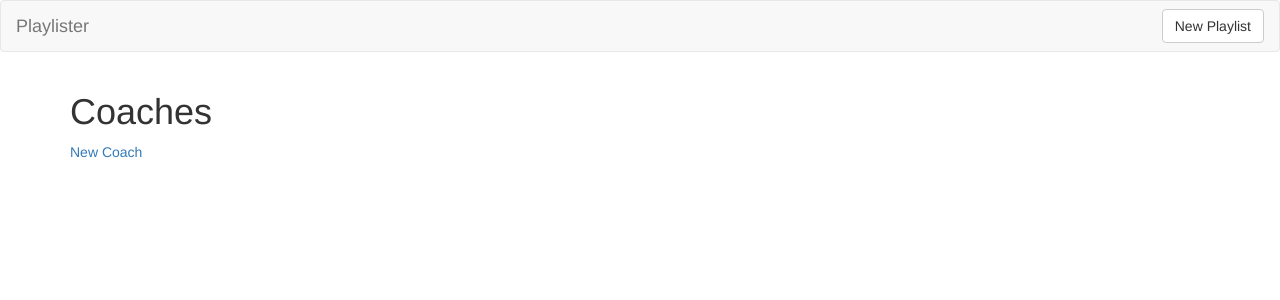
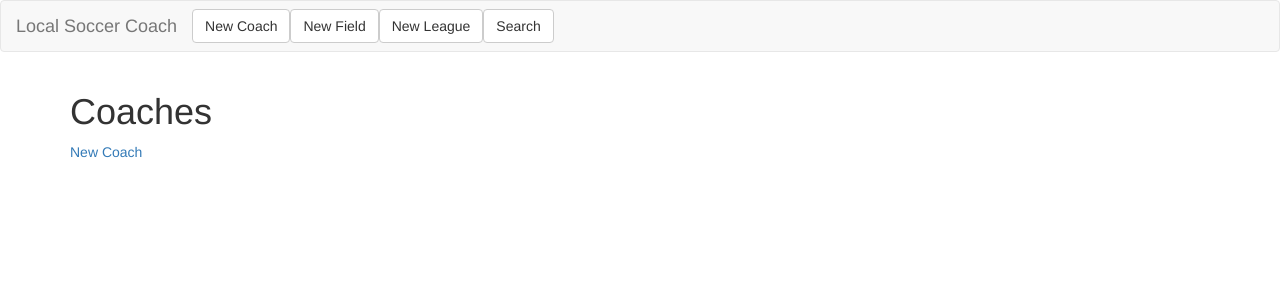
Before and after one commit to teknofage/Local-Soccer-Coach, a Flask app: page / in a window 1280 px wide. Shown: the top 300 px of the page. Run offline with Flask 2, Linux system fonts and the light colour scheme; data that the repository does not hold is empty; some libraries are stand-ins or nearby versions.

Commit message:
three different create pages working

```diff
--- a/app.py
+++ b/app.py
@@ -3,7 +3,7 @@ from pymongo import MongoClient
 from bson.objectid import ObjectId
 import os
 
-host = os.environ.get('MONGODB_URI', 'mongodb://localhost:27017/Local Soccer Coach')
+host = os.environ.get('MONGODB_URI', 'mongodb://localhost:27017/Local-Soccer-Coach')
 client = MongoClient(host=f'{host}?retryWrites=false')
 db = client.get_default_database()
 coaches = db.coaches
@@ -16,7 +16,7 @@ leagues = db.leagues
 
 app = Flask(__name__)
 
-
+#Coaches
 @app.route('/')
 def coaches_index():
     """Show all coaches."""
@@ -46,8 +46,8 @@ def coaches_new():
 def coaches_show(coach_id):
     """Show a single coach."""
     coach = coaches.find_one({'_id': ObjectId(coach_id)})
-    coach_comments = comments.find({'coach_id': ObjectId(coach_id)})
-    return render_template('coaches_show.html', coach=coach, comments=coach_comments)
+    coach_reviews = reviews.find({'coach_id': ObjectId(coach_id)})
+    return render_template('coaches_show.html', coach=coach, reviews=coach_reviews)
 
 
 @app.route('/coaches/<coach_id>/edit')
@@ -78,26 +78,193 @@ def coaches_delete(coach_id):
     return redirect(url_for('coaches_index'))
 
 
-@app.route('/coaches/comments', methods=['POST'])
-def comments_new():
-    """Submit a new comment."""
-    comment = {
+@app.route('/coaches/reviews', methods=['POST'])
+def coach_reviews_new():
+    """Submit a new review."""
+    review = {
         'title': request.form.get('title'),
         'content': request.form.get('content'),
         'coach_id': ObjectId(request.form.get('coach_id'))
     }
-    print(comment)
-    comment_id = comments.insert_one(comment).inserted_id
+    print(review)
+    review_id = reviews.insert_one(review).inserted_id
     return redirect(url_for('coaches_show', coach_id=request.form.get('coach_id')))
 
 
-@app.route('/coaches/comments/<comment_id>', methods=['POST'])
-def comments_delete(comment_id):
-    """Action to delete a comment."""
-    comment = comments.find_one({'_id': ObjectId(comment_id)})
-    comments.delete_one({'_id': ObjectId(comment_id)})
-    return redirect(url_for('coaches_show', coach_id=comment.get('coach_id')))
+@app.route('/coaches/reviews/<review_id>', methods=['POST'])
+def coach_reviews_delete(review_id):
+    """Action to delete a review."""
+    review = reviews.find_one({'_id': ObjectId(review_id)})
+    reviews.delete_one({'_id': ObjectId(review_id)})
+    return redirect(url_for('coaches_show', coach_id=review.get('coach_id')))
 
+#Leagues
+
+@app.route('/')
+def leagues_index():
+    """Show all leagues."""
+    return render_template('leagues_index.html', leagues=leagues.find())
+
+
+@app.route('/leagues', methods=['POST'])
+def leagues_submit():
+    """Submit a new league."""
+    league = {
+        'name': request.form.get('name'),
+        'age_group': request.form.get('age_group'),
+        'level': request.form.get('level').split(),
+        'website': request.form.get('website').split(),
+        'reviews': request.form.get('reviews')
+    }
+    league_id = leagues.insert_one(league).inserted_id
+    return redirect(url_for('leagues_show', league_id=league_id))
+
+
+@app.route('/leagues/new')
+def leagues_new():
+    """Create a new league."""
+    return render_template('leagues_new.html', league={}, title='New league')
+
+
+@app.route('/leagues/<league_id>')
+def leagues_show(league_id):
+    """Show a single league."""
+    league = leagues.find_one({'_id': ObjectId(league_id)})
+    league_reviews = reviews.find({'league_id': ObjectId(league_id)})
+    return render_template('leagues_show.html', league=league, reviews=league_reviews)
+
+
+@app.route('/leagues/<league_id>/edit')
+def leagues_edit(league_id):
+    """Show the edit form for a league."""
+    league = leagues.find_one({'_id': ObjectId(league_id)})
+    return render_template('leagues_edit.html', league=league, title='Edit league')
+
+
+@app.route('/leagues/<league_id>', methods=['POST'])
+def leagues_update(league_id):
+    """Submit an edited league."""
+    updated_league = {
+        'title': request.form.get('title'),
+        'description': request.form.get('description'),
+        'videos': request.form.get('videos').split()
+    }
+    leagues.update_one(
+        {'_id': ObjectId(league_id)},
+        {'$set': updated_league})
+    return redirect(url_for('leagues_show', league_id=league_id))
+
+
+@app.route('/leagues/<league_id>/delete', methods=['POST'])
+def leagues_delete(league_id):
+    """Delete one league."""
+    leagues.delete_one({'_id': ObjectId(league_id)})
+    return redirect(url_for('leagues_index'))
+
+
+@app.route('/leagues/reviews', methods=['POST'])
+def league_reviews_new():
+    """Submit a new review."""
+    review = {
+        'title': request.form.get('title'),
+        'content': request.form.get('content'),
+        'league_id': ObjectId(request.form.get('league_id'))
+    }
+    print(review)
+    review_id = reviews.insert_one(review).inserted_id
+    return redirect(url_for('leagues_show', league_id=request.form.get('league_id')))
+
+
+@app.route('/leagues/reviews/<review_id>', methods=['POST'])
+def league_reviews_delete(review_id):
+    """Action to delete a review."""
+    review = reviews.find_one({'_id': ObjectId(review_id)})
+    reviews.delete_one({'_id': ObjectId(review_id)})
+    return redirect(url_for('leagues_show', league_id=review.get('league_id')))
+
+#Fields
+
+@app.route('/')
+def fields_index():
+    """Show all fields."""
+    return render_template('fields_index.html', fields=fields.find())
+
+
+@app.route('/fields', methods=['POST'])
+def fields_submit():
+    """Submit a new field."""
+    field = {
+        'name': request.form.get('name'),
+        'number_of_pitches': request.form.get('number_of_pitches'),
+        'turf': request.form.get('turf').split(),
+        'location': request.form.get('location').split(),
+        'reviews': request.form.get('reviews')
+    }
+    field_id = fields.insert_one(field).inserted_id
+    return redirect(url_for('fields_show', field_id=field_id))
+
+
+@app.route('/fields/new')
+def fields_new():
+    """Create a new field."""
+    return render_template('fields_new.html', field={}, title='New field')
+
+
+@app.route('/fields/<field_id>')
+def fields_show(field_id):
+    """Show a single field."""
+    field = fields.find_one({'_id': ObjectId(field_id)})
+    field_reviews = reviews.find({'field_id': ObjectId(field_id)})
+    return render_template('fields_show.html', field=field, reviews=field_reviews)
+
+
+@app.route('/fields/<field_id>/edit')
+def fields_edit(field_id):
+    """Show the edit form for a field."""
+    field = fields.find_one({'_id': ObjectId(field_id)})
+    return render_template('fields_edit.html', field=field, title='Edit field')
+
+
+@app.route('/fields/<field_id>', methods=['POST'])
+def fields_update(field_id):
+    """Submit an edited field."""
+    updated_field = {
+        'title': request.form.get('title'),
+        'description': request.form.get('description'),
+        'videos': request.form.get('videos').split()
+    }
+    fields.update_one(
+        {'_id': ObjectId(field_id)},
+        {'$set': updated_field})
+    return redirect(url_for('fields_show', field_id=field_id))
+
+
+@app.route('/fields/<field_id>/delete', methods=['POST'])
+def fields_delete(field_id):
+    """Delete one field."""
+    fields.delete_one({'_id': ObjectId(field_id)})
+    return redirect(url_for('fields_index'))
+
+
+@app.route('/fields/reviews', methods=['POST'])
+def field_reviews_new():
+    """Submit a new review."""
+    review = {
+        'title': request.form.get('title'),
+        'content': request.form.get('content'),
+        'field_id': ObjectId(request.form.get('field_id'))
+    }
+    print(review)
+    review_id = reviews.insert_one(review).inserted_id
+    return redirect(url_for('fields_show', field_id=request.form.get('field_id')))
+
+
+@app.route('/fields/reviews/<review_id>', methods=['POST'])
+def field_reviews_delete(review_id):
+    """Action to delete a review."""
+    review = reviews.find_one({'_id': ObjectId(review_id)})
+    reviews.delete_one({'_id': ObjectId(review_id)})
+    return redirect(url_for('fields_show', field_id=review.get('field_id')))
 
 if __name__ == '__main__':
     app.run(debug=True, host='0.0.0.0', port=os.environ.get('PORT', 5000))
--- a/templates/base.html
+++ b/templates/base.html
@@ -17,3 +17,5 @@
     <script src='https://maxcdn.bootstrapcdn.com/bootstrap/3.3.7/js/bootstrap.min.js'></script>
 </body>
 </html>
+
+<!-- background image: http://media.beam.usnews.com/e9/eb/92e9991746a9a8ce26b46fb52817/160314-girlssoccercoach-stock.jpg -->
--- a/templates/coaches_edit.html
+++ b/templates/coaches_edit.html
@@ -3,7 +3,7 @@
 {% block content %}
 <div class='row'>
     <div class='col-sm-6 col-sm-offset-3'>
-        <form method='POST' action='/playlists/{{playlist._id}}'>
+        <form method='POST' action='/coaches/{{coach._id}}'>
             <input type='hidden' name='_method' value='PUT'/>
             {% include 'partials/coaches_form.html' %}
             <!-- BUTTON -->
--- a/templates/fields_new.html
+++ b/templates/fields_new.html
@@ -3,11 +3,11 @@
 {% block content %}
 <div class='row'>
     <div class='col-sm-6 col-sm-offset-3'>
-        <form method='POST' action='/playlists'>
-            {% include 'partials/playlists_form.html' %}
+        <form method='POST' action='/fields'>
+            {% include 'partials/fields_form.html' %}
             <!-- BUTTON -->
             <div class='form-group'>
-                <button class='btn btn-primary' type='submit'>Save Playlist</button>
+                <button class='btn btn-primary' type='submit'>Save Field</button>
             </div>
         </form>
     </div>
--- a/templates/leagues_new.html
+++ b/templates/leagues_new.html
@@ -3,11 +3,11 @@
 {% block content %}
 <div class='row'>
     <div class='col-sm-6 col-sm-offset-3'>
-        <form method='POST' action='/playlists'>
-            {% include 'partials/playlists_form.html' %}
+        <form method='POST' action='/leagues'>
+            {% include 'partials/leagues_form.html' %}
             <!-- BUTTON -->
             <div class='form-group'>
-                <button class='btn btn-primary' type='submit'>Save Playlist</button>
+                <button class='btn btn-primary' type='submit'>Save League</button>
             </div>
         </form>
     </div>
--- a/templates/partials/navbar.html
+++ b/templates/partials/navbar.html
@@ -2,11 +2,20 @@
     <div class='container-fluid'>
         <div class='navbar-header'>
             <a class='navbar-brand' href='/'>
-                Playlister
+                Local Soccer Coach
             </a>
         </div>
-        <div class='pull-right'>
-            <a href='/playlists/new' class='btn btn-default navbar-btn'>New Playlist</a>
+        <div class='pull-left'>
+            <a href='/coaches/new' class='btn btn-default navbar-btn'>New Coach</a>
+        </div>
+        <div class='pull-left'>
+            <a href='/fields/new' class='btn btn-default navbar-btn'>New Field</a>
+        </div>
+        <div class='pull-left'>
+            <a href='/leagues/new' class='btn btn-default navbar-btn'>New League</a>
+        </div>
+        <div class='pull-left'>
+            <a href='/search' class='btn btn-default navbar-btn'>Search</a>
         </div>
     </div>
 </nav>
--- a/templates/partials/comment.html
+++ b/templates/partials/review.html
@@ -1,9 +1,9 @@
 <div class='card'>
         <div class='card-block'>
-            <h4 class='card-title'>{{ comment.title }}</h4>
-            <p class='card-text'>{{ comment.content }}</p>
+            <h4 class='card-title'>{{ review.title }}</h4>
+            <p class='card-text'>{{ review.content }}</p>
             <!-- Delete link -->
-            <p><form method='POST' action='/playlists/comments/{{ comment._id }}'>
+            <p><form method='POST' action='/coaches/reviews/{{ review._id }}'>
                 <button class='btn btn-link' type='submit'>Delete</button>
             </form></p>
         </div>
```
Also changed, not shown: templates/fields edit.html (+4 -4 lines), templates/fields_index.html (+6 -6 lines), templates/fields_show.html (+9 -9 lines), templates/leagues_edit.html (+6 -6 lines), templates/leagues_index.html (+4 -4 lines), templates/leagues_show.html (+10 -10 lines), templates/partials/coaches_form.html (added, +34 -0 lines), templates/partials/fields_form.html (added, +41 -0 lines), templates/partials/leagues_form.html (added, +41 -0 lines), templates/partials/playlists_form.html (deleted, +0 -34 lines), templates/partials/review_form.html (+9 -9 lines), soccer_coaches.jpg (added).
